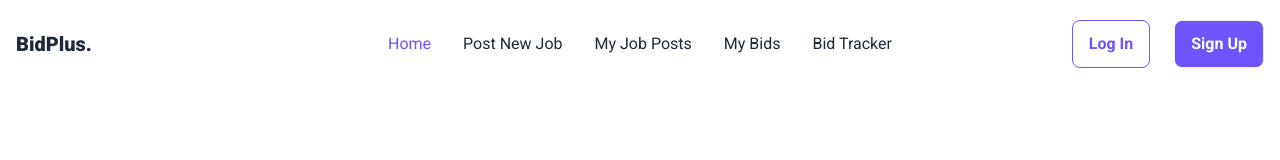
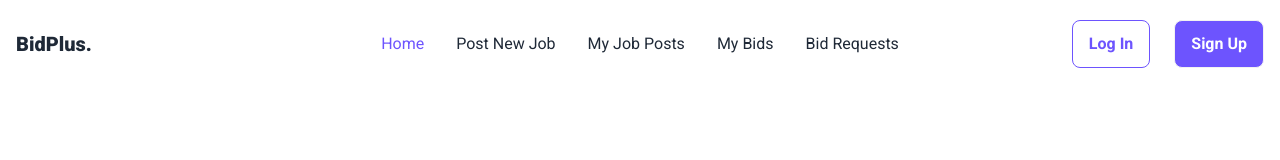
Before and after one commit to Mujahidul-Islam11/bidplus-client, a React (Vite) app: page / in a window 1280 px wide. Shown: the top 160 px of the page. Built offline with nearby package versions, Linux system fonts and the light colour scheme; no server answers.

Commit message:
Updated the navbar

```diff
--- a/src/Pages/Navbar.jsx
+++ b/src/Pages/Navbar.jsx
@@ -60,7 +60,8 @@ const Navbar = () => {
               isPending ? "pending" : isActive ? " text-[#6D54FE]" : ""
             }
           >
-         Bid Tracker
+         Bid Requests
+
           </NavLink>
       </li>
 
```
